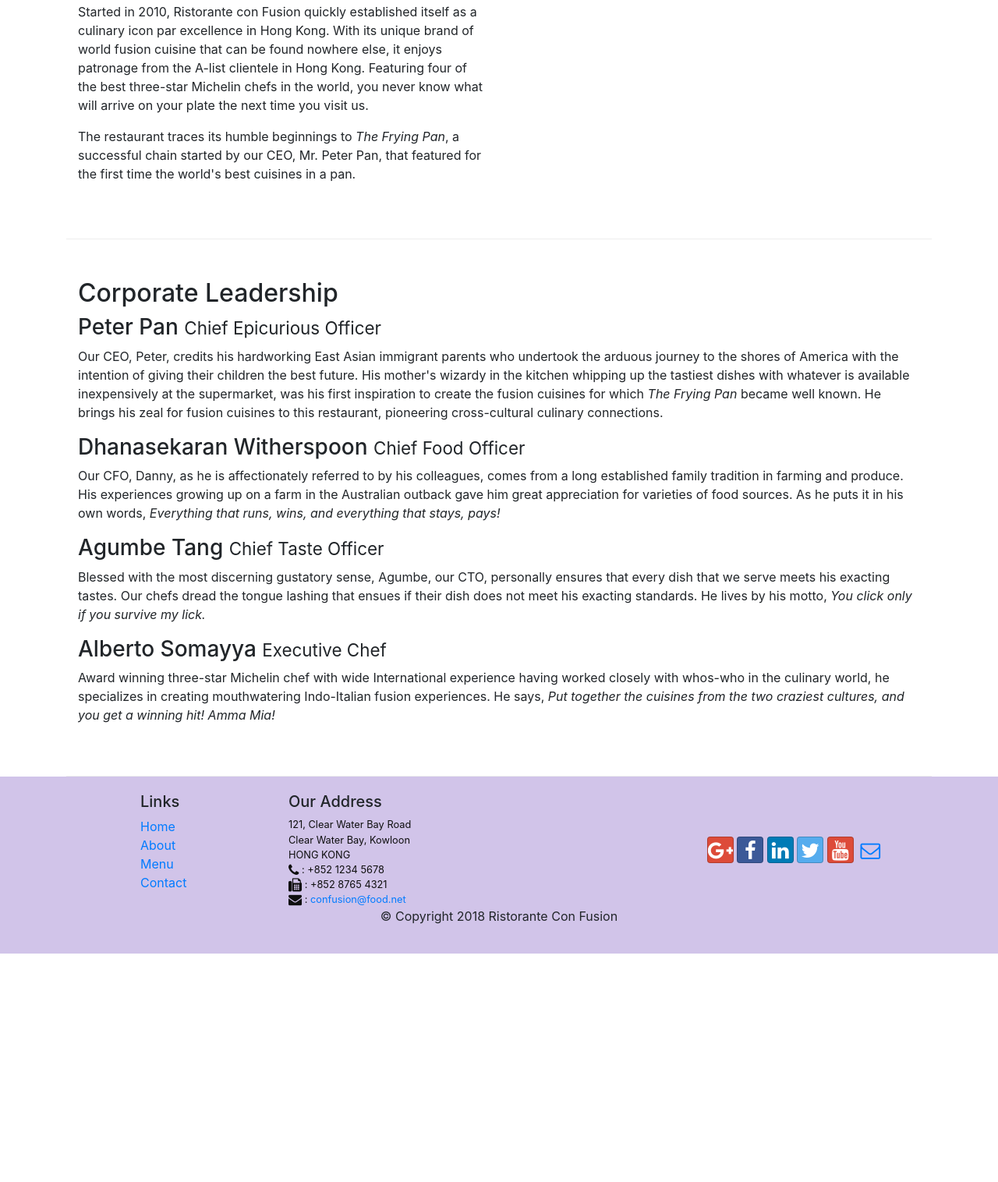
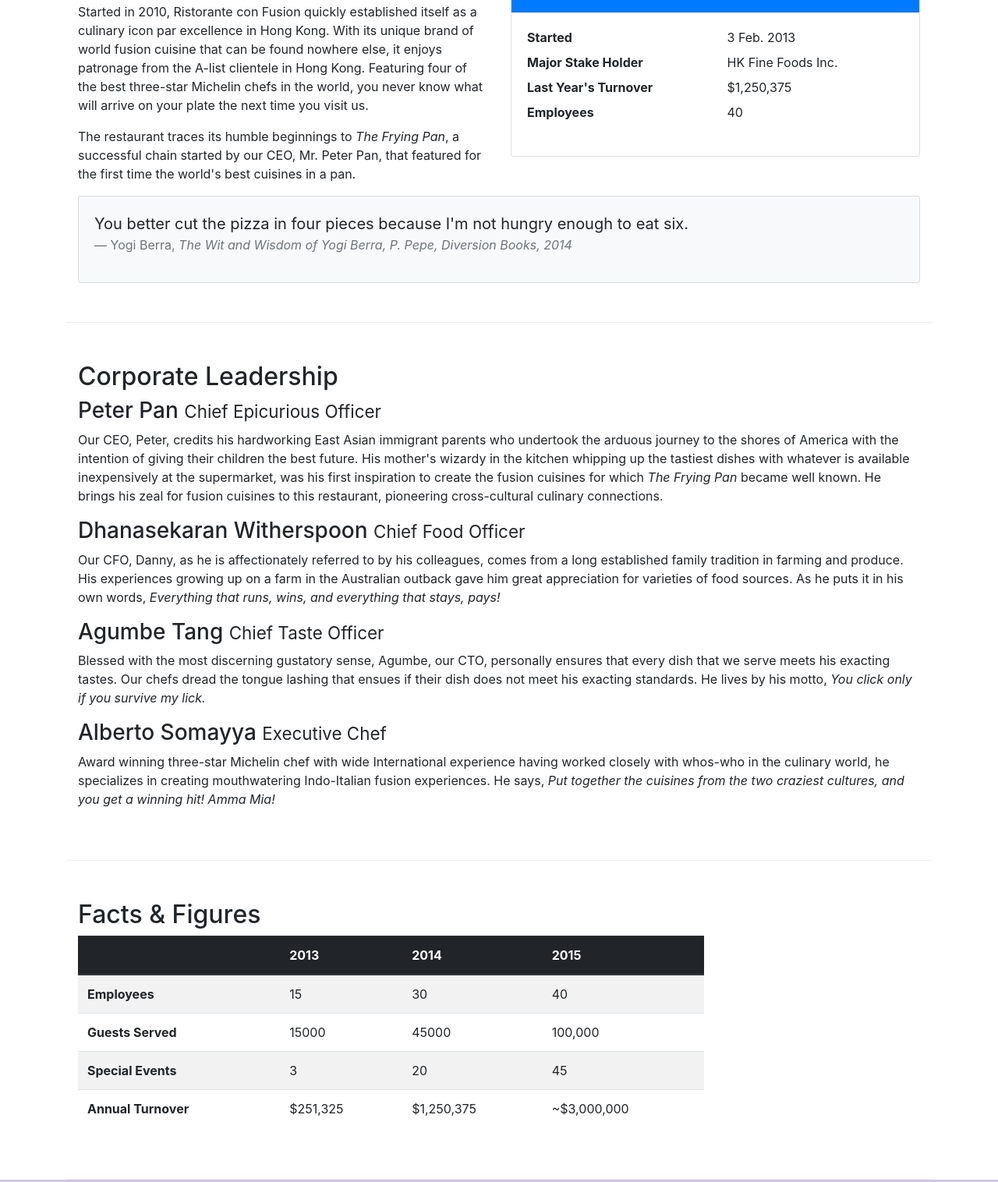
Before and after one commit to cibss/bootstrap, a website: page aboutus.html in a window 1280 px wide. Shown: the part 558-2074 px from the top of the page at 78% size. Before the commit the page ends 1781 px from the top, so only its background shows below. Drawn offline with nearby package versions, Linux system fonts and the light colour scheme.

Commit message:
tables and cards

```diff
--- a/aboutus.html
+++ b/aboutus.html
@@ -60,12 +60,41 @@
         </div>
 
         <div class="row row-content">
-            <div class="col-12 col-sm-6">
+            <div class="col-sm-6">
                 <h2>Our History</h2>
                 <p>Started in 2010, Ristorante con Fusion quickly established itself as a culinary icon par excellence in Hong Kong. With its unique brand of world fusion cuisine that can be found nowhere else, it enjoys patronage from the A-list clientele in Hong Kong.  Featuring four of the best three-star Michelin chefs in the world, you never know what will arrive on your plate the next time you visit us.</p>
                 <p>The restaurant traces its humble beginnings to <em>The Frying Pan</em>, a successful chain started by our CEO, Mr. Peter Pan, that featured for the first time the world's best cuisines in a pan.</p>
             </div>
-            <div class="col-12 col-sm">
+            <div class="col-sm">
+                <div class="card">
+                    <h3 class="card-header bg-primary text-white">Facts At a Glance</h3>
+                    <div class="card-body">
+                        <dl class="row">
+                            <dt class="col-6">Started</dt>
+                            <dd class="col-6">3 Feb. 2013</dd>
+                            <dt class="col-6">Major Stake Holder</dt>
+                            <dd class="col-6">HK Fine Foods Inc.</dd>
+                            <dt class="col-6">Last Year's Turnover</dt>
+                            <dd class="col-6">$1,250,375</dd>
+                            <dt class="col-6">Employees</dt>
+                            <dd class="col-6">40</dd>
+                        </dl>
+                    </div>
+                </div>
+            </div>
+            <div class="col-12">
+                <div class="card card-body bg-light">
+                    <blockquote class="blockquote">
+                        <p class="mb-0">You better cut the pizza in four pieces
+                            because I'm not hungry enough to eat six.
+                        </p>
+                        <footer class="blockquote-footer">Yogi Berra,
+                            <cite title="Source Title">The Wit and Wisdom of
+                                Yogi Berra, P. Pepe, Diversion Books, 2014
+                            </cite>
+                        </footer>
+                    </blockquote>
+                </div>
             </div>
         </div>
 
@@ -83,7 +112,50 @@
                 <p class="d-none d-sm-block">Award winning three-star Michelin chef with wide International experience having worked closely with whos-who in the culinary world, he specializes in creating mouthwatering Indo-Italian fusion experiences. He says, <em>Put together the cuisines from the two craziest cultures, and you get a winning hit! Amma Mia!</em></p>
             </div>
        </div>
-
+       <div class="row row-content">
+           <div class="col-12 col-sm-9">
+               <h2>Facts &amp; Figures</h2>
+               <div class="table-responsive">
+                    <table class="table table-striped">
+                        <thead class="thead-dark">
+                            <tr>
+                                <th>&nbsp;</th>
+                                <th>2013</th>
+                                <th>2014</th>
+                                <th>2015</th>
+                            </tr>
+                        </thead>
+                        <tbody>
+                            <tr>
+                                <th>Employees</th>
+                                <td>15</td>
+                                <td>30</td>
+                                <td>40</td>
+                            </tr>
+                            <tr>
+                                <th>Guests Served</th>
+                                <td>15000</td>
+                                <td>45000</td>
+                                <td>100,000</td>
+                            </tr>
+                            <tr>
+                                <th>Special Events</th>
+                                <td>3</td>
+                                <td>20</td>
+                                <td>45</td>
+                            </tr>
+                            <tr>
+                                <th>Annual Turnover</th>
+                                <td>$251,325</td>
+                                <td>$1,250,375</td>
+                                <td>~$3,000,000</td>
+                            </tr>
+                        </tbody>
+                    </table>
+                </div>
+           </div>
+           <div class="col-12 col-sm-3"></div>
+       </div>
     </div>
 
     <footer class="footer">
```
